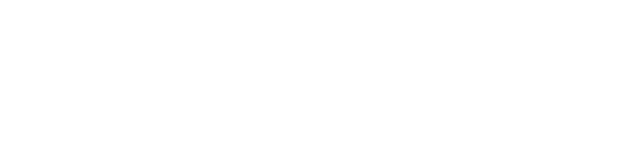
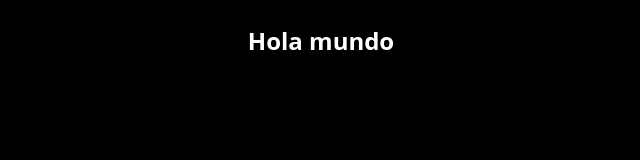
Before and after one commit to angeldev96/CursoCSS-ONE, a plain HTML site: page index.html in a window 1280 px wide. Shown: the whole page, without its empty margins (319-959 px from the left). Drawn offline with Linux system fonts and the light colour scheme.

Commit message:
fix typo

```diff
--- a/styles.css
+++ b/styles.css
@@ -9,6 +9,6 @@ p{
 }
 
 body{
-    background-color:#000 grey;
+    background-color:#000;
     font-family: 'Open Sans', sans-serif;
 }
```
